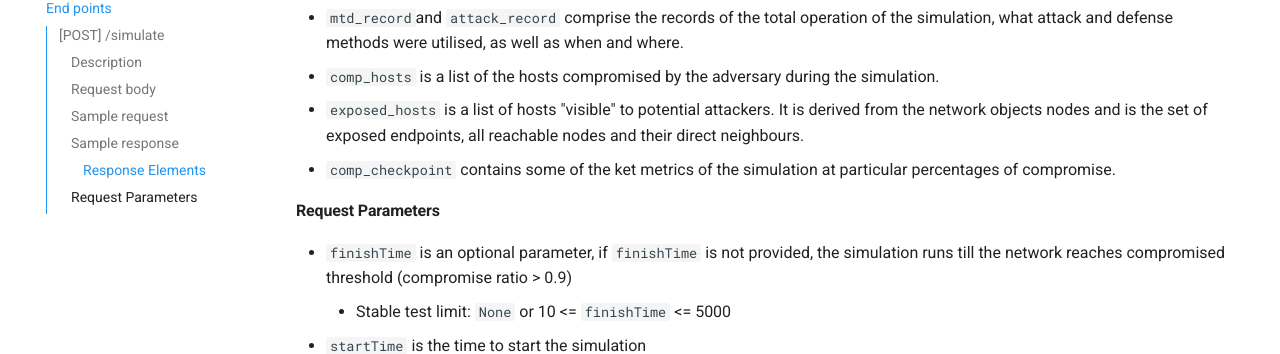
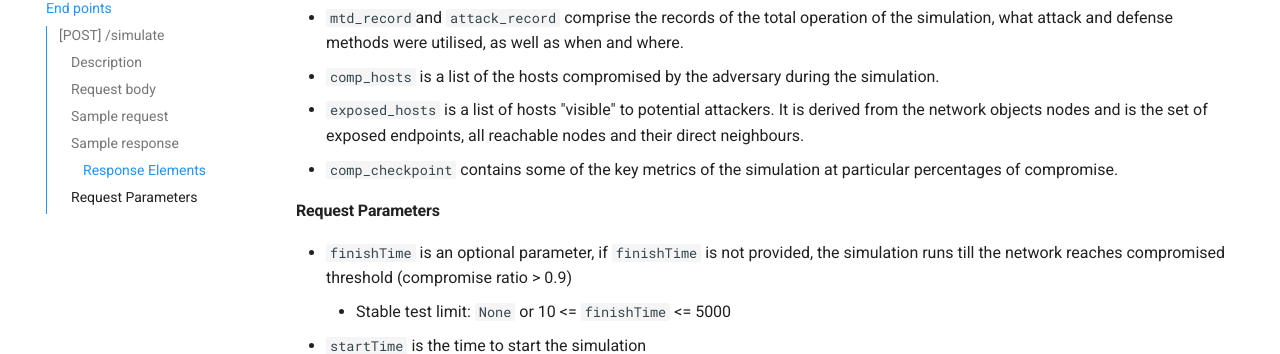
Before and after one commit to cits3200-team37/mtd, an MkDocs documentation site: the page built from server/Documentation/docs/backend/endpoints.md, in a window 1280 px wide and 900 px high, scrolled down 1081 px. Shown: the part 100-454 px from the top of the window. Built offline with MkDocs 1.6.1 and Material for MkDocs 9.7.7, drawn with Linux system fonts in a browser that asks for light colours; comment, search, counter and statistics services are not loaded.

Commit message:
ket -> key, spelling

```diff
--- a/server/Documentation/docs/backend/endpoints.md
+++ b/server/Documentation/docs/backend/endpoints.md
@@ -48,7 +48,7 @@ All elements are derived from the Evaluation Class using the final network and a
 - `mtd_record`and `attack_record` comprise the records of the total operation of the simulation, what attack and defense methods were utilised, as well as when and where.
 - `comp_hosts` is a list of the hosts compromised by the adversary during the simulation.
 - `exposed_hosts` is a list of hosts "visible" to potential attackers. It is derived from the network objects nodes and is the set of exposed endpoints, all reachable nodes and their direct neighbours.
-- `comp_checkpoint` contains some of the ket metrics of the simulation at particular percentages of compromise.
+- `comp_checkpoint` contains some of the key metrics of the simulation at particular percentages of compromise.
 
 #### Request Parameters
 
```
